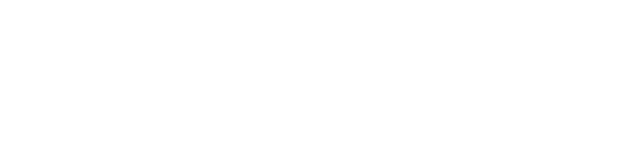
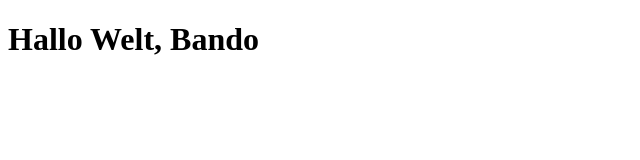
Before and after one commit to TheKing112/webside.not-t, a plain HTML site: page index.html in a window 1280 px wide. Shown: the whole page, without its empty margins (0-640 px from the left). Drawn offline with Linux system fonts and the light colour scheme.

Commit message:
Update index.html

```diff
--- a/index.html
+++ b/index.html
@@ -5,6 +5,7 @@
 </head>
     <body>
     <h1>
+        Hallo Welt, Bando
     </h1>
 </body>
 </html>
```
